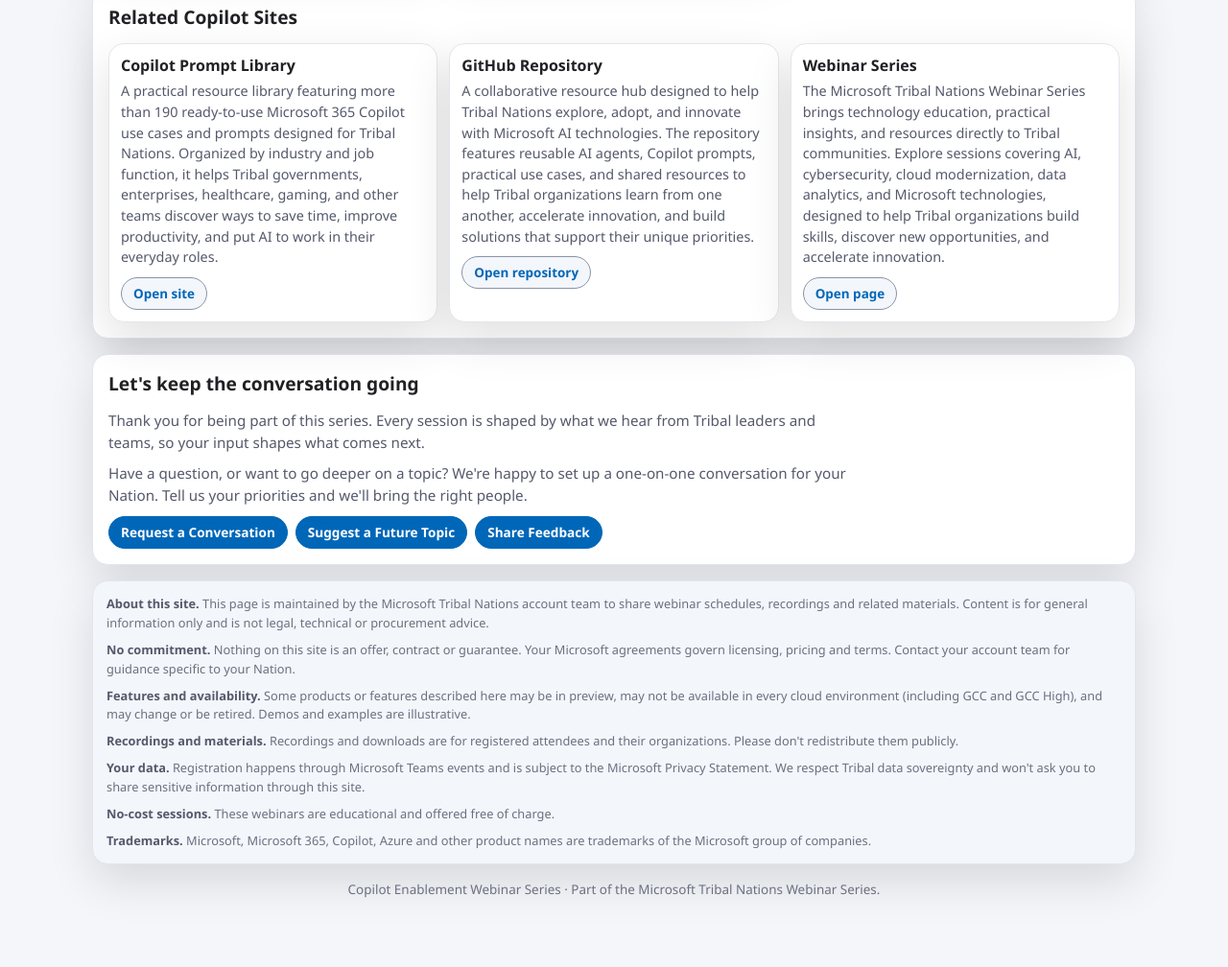
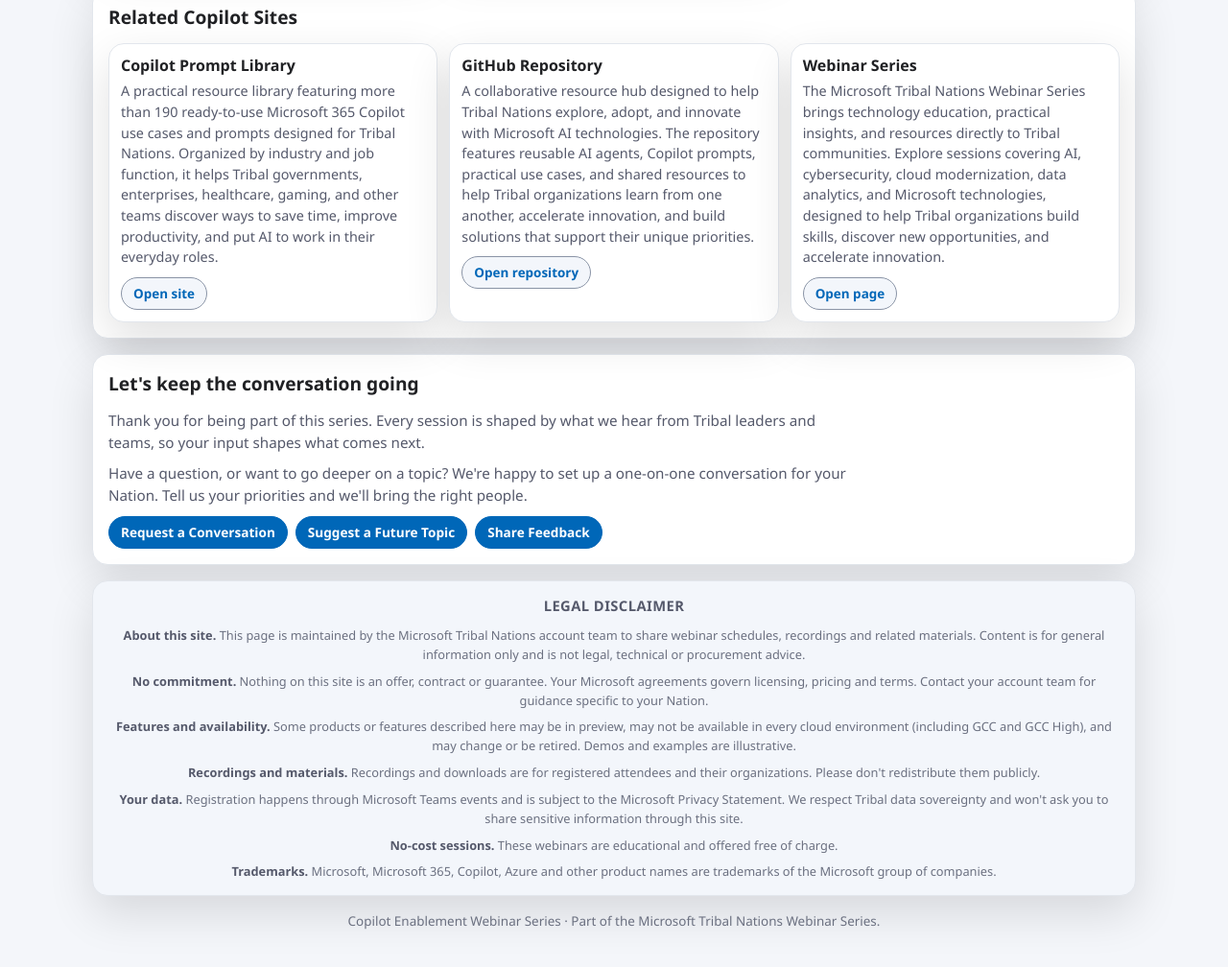
Before and after one commit to Jesstav/microsofttribalnationscopilot, a plain HTML site: page index.html in a window 1280 px wide. Shown: the part 1990-2998 px from the top of the page at 96% size. Before the commit the page ends 2976 px from the top, so only its background shows below. Drawn offline with Linux system fonts and the light colour scheme.

Commit message:
Add files via upload

```diff
--- a/index.html
+++ b/index.html
@@ -242,6 +242,14 @@
       font-size: 0.8rem;
       color: var(--cp-text-soft);
       line-height: 1.55;
+      text-align: center;
+    }
+    .disclaimer-title {
+      margin: 0 0 10px;
+      font-size: 0.92rem;
+      color: var(--cp-text-muted);
+      letter-spacing: 0.03em;
+      text-transform: uppercase;
     }
     .disclaimer-box p {
       margin: 0 0 8px;
@@ -330,6 +338,7 @@
     </section>
 
     <section class="disclaimer-box" aria-label="Site disclaimer">
+      <h2 class="disclaimer-title">Legal Disclaimer</h2>
       <p><strong>About this site.</strong> This page is maintained by the Microsoft Tribal Nations account team to share webinar schedules, recordings and related materials. Content is for general information only and is not legal, technical or procurement advice.</p>
       <p><strong>No commitment.</strong> Nothing on this site is an offer, contract or guarantee. Your Microsoft agreements govern licensing, pricing and terms. Contact your account team for guidance specific to your Nation.</p>
       <p><strong>Features and availability.</strong> Some products or features described here may be in preview, may not be available in every cloud environment (including GCC and GCC High), and may change or be retired. Demos and examples are illustrative.</p>
```
